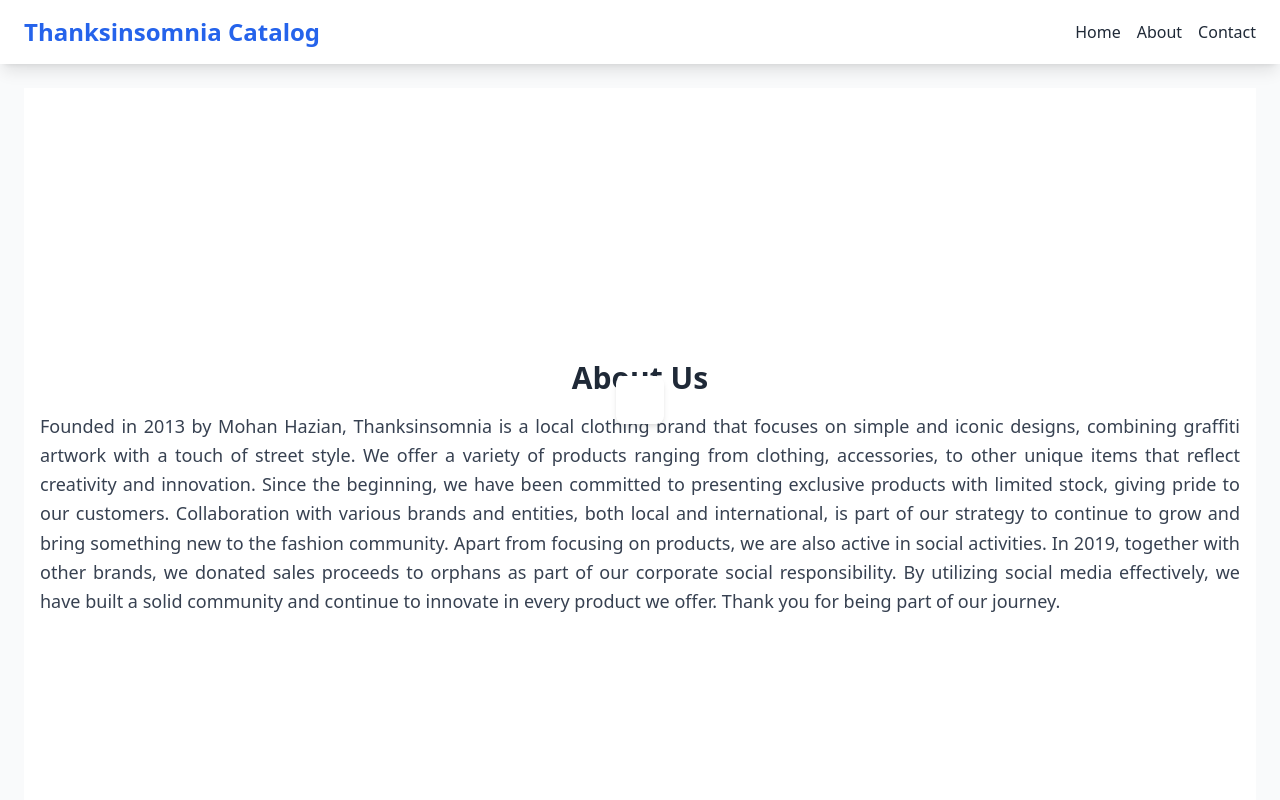
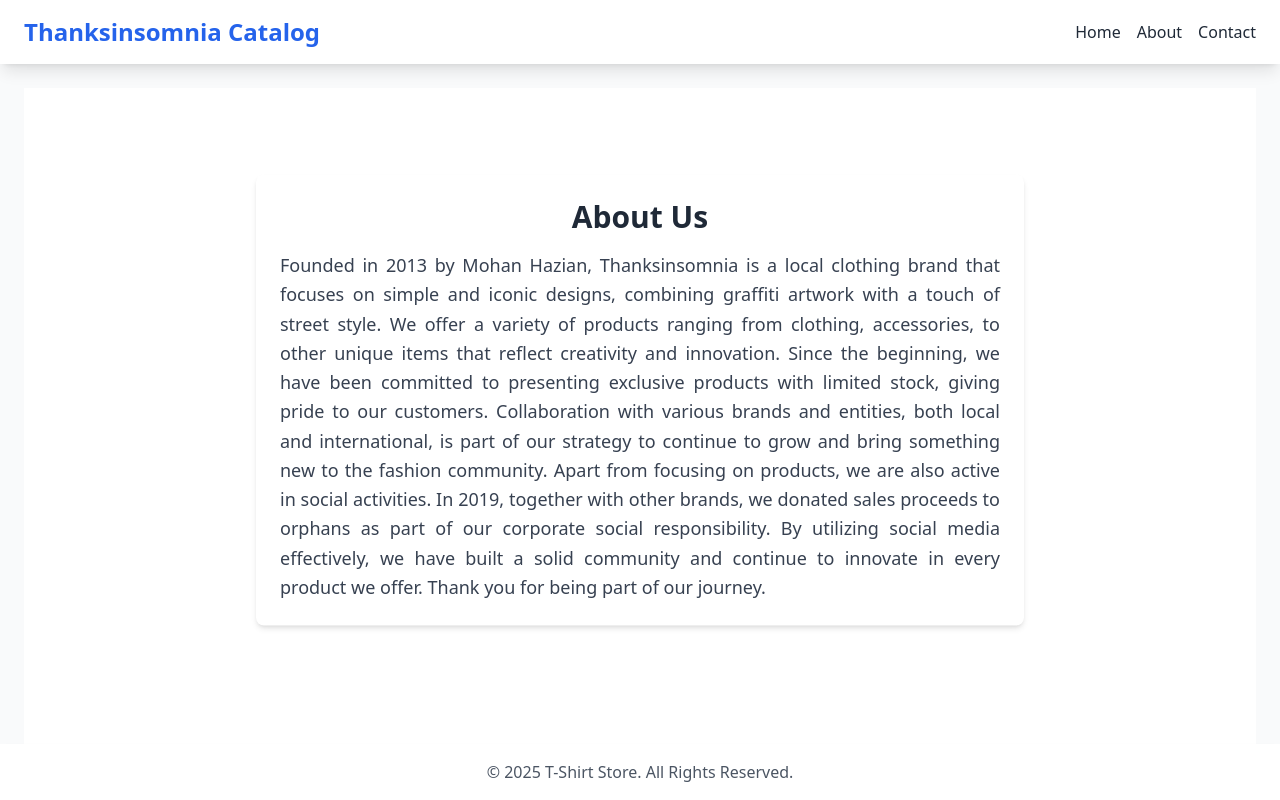
Before and after one commit to ziiapayaa/wave2east, a Next.js app: page /about in a window 1280 px wide. Shown: the top 800 px of the page. Built offline with nearby package versions, Linux system fonts and the light colour scheme.

Commit message:
Ramzy: Menambahkan footer ini agar selalu berada di bagian bawah layar dengan lebar penuh, tampilan bersih dengan latar putih dan bayangan, serta teks rata tengah.

```diff
--- a/app/about/page.tsx
+++ b/app/about/page.tsx
@@ -3,8 +3,8 @@
 export default function AboutPage() {
     return (
       <div className="min-h-screen flex flex-col justify-center items-center bg-white px-4">
-        <div className="absolute top-1/2 transform -translate-y-1/2 text-center p-6 bg-white shadow-md rounded-lg max-w-3xl"></div>
-        <h2 className="text-3xl font-bold text-gray-800">About Us</h2>
+        <div className="absolute top-1/2 transform -translate-y-1/2 text-center p-6 bg-white shadow-md rounded-lg max-w-3xl">
+          <h2 className="text-3xl font-extrabold text-gray-800">About Us</h2>
           <p className="text-gray-700 mt-4 text-lg leading-relaxed text-justify">
             Founded in 2013 by Mohan Hazian, Thanksinsomnia is a local clothing brand that focuses on simple and iconic designs,
             combining graffiti artwork with a touch of street style. We offer a variety of products ranging from clothing,
@@ -18,5 +18,9 @@
             Thank you for being part of our journey.
           </p>
         </div>
+        <footer className="fixed bottom-0 w-full text-center py-4 bg-white shadow-md text-gray-600">
+          © 2025 T-Shirt Store. All Rights Reserved.
+        </footer>
+      </div>
     );
 }
```
Also changed, not shown: 1 other file (tests, documents, lock files or other folders). Lines whose indentation alone changed are shown as unchanged.
